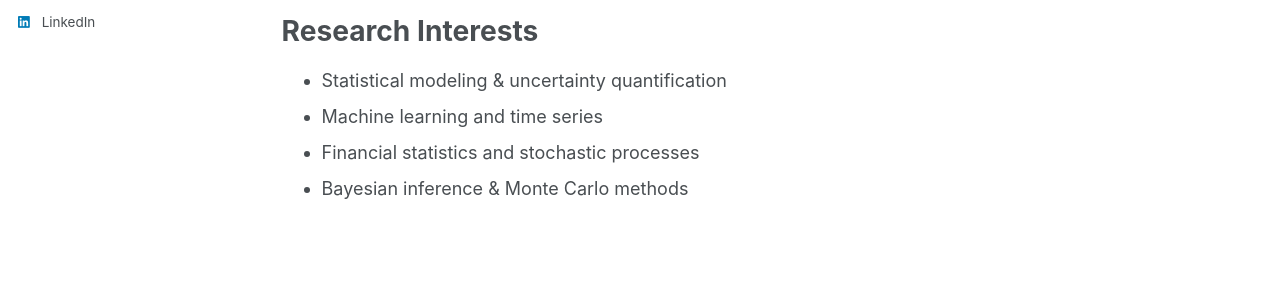
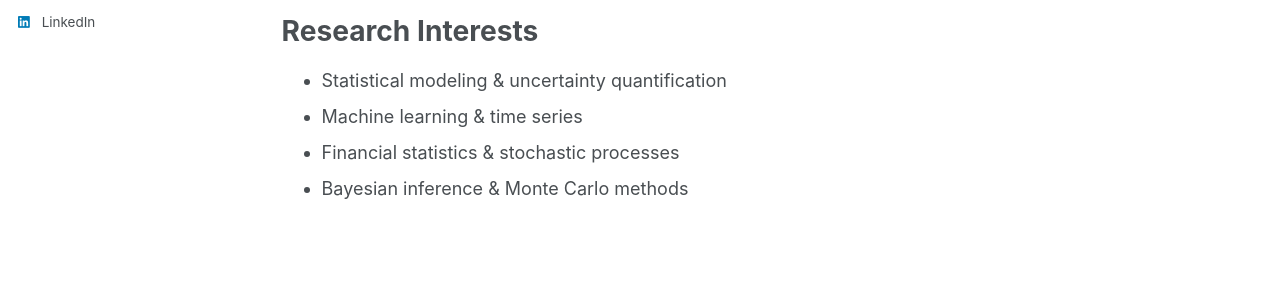
Before and after one commit to LuisHasenauer/LuisHasenauer.github.io, a Jekyll site: the page built from _pages/about.md, in a window 1280 px wide and 1094 px high. Shown: the part 493-792 px from the top of the window. Built offline with Jekyll 4.4.1, drawn with Linux system fonts in a browser that asks for light colours; some web fonts are replaced; a script that is not in the unit is left out.

Commit message:
Update about.md

```diff
--- a/_pages/about.md
+++ b/_pages/about.md
@@ -16,6 +16,6 @@ My academic journey has combined research and teaching across multiple instituti
 Research Interests
 ======
 - Statistical modeling & uncertainty quantification
-- Machine learning and time series
-- Financial statistics and stochastic processes
+- Machine learning & time series
+- Financial statistics & stochastic processes
 - Bayesian inference & Monte Carlo methods
```
